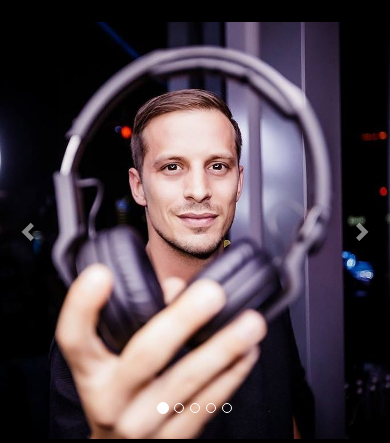
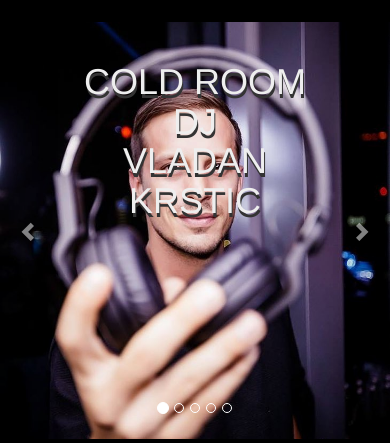
Before and after one commit to stojkovic-mladen/cold-room, a PHP site: page /dj1.html in a window 390 px wide. Shown: the part 68-511 px from the top of the page. Run offline with PHP 8.4, Linux system fonts and the light colour scheme; some libraries are stand-ins or nearby versions.

Commit message:
fix some things

```diff
--- a/css/main.css
+++ b/css/main.css
@@ -62,9 +62,12 @@ body {
   background: #000;
   border: 2px solid #fff; }
 
+@media (max-width: 1300px) {
+  .carousel-caption {
+    top: 2%; } }
 @media (max-width: 768px) {
   .carousel-caption {
-    display: none; } }
+    top: 0; } }
 .hs-overlay {
   width: 400px;
   height: 450px; }
--- a/index.html
+++ b/index.html
@@ -53,24 +53,18 @@
           <img src="img/gramofon.gif" alt="dj1" class="img-responsive">
           <div class="carousel-caption">
             <h1 class="animated fadeInDownBig">Are u in middle east? <br> do u need Dj for your event?</h1>
-            <br>
-            <button type="button" class="animated slideInRight btn btn-default">Get Started</button>
           </div>
         </div>
         <div class="item mainPageSlides">
           <img src="img/dj2.jpg" alt="dj2" class="img-responsive">
           <div class="carousel-caption">
             <h1 class="animated fadeInDownBig">Cold Room is <br> company for dj bookings</h1>
-            <br>
-            <button type="button" class="animated fadeInDown Big btn btn-default">hire a dj</button>
           </div>
         </div>
         <div class="item mainPageSlides">
           <img src="img/dj-equipment.jpeg" alt="dj equipment" class="img-responsive">
           <div class="carousel-caption">
             <h1 class="animated animated fadeInDownBig">We are providing <br>professional dj equipment</h1>
-            <br>
-            <button type="button" class="animated fadeInDown Big btn btn-default">ninja <br>dj equipment</button>
           </div>
         </div>
       </div>
--- a/scss/partials/_intro-header.scss
+++ b/scss/partials/_intro-header.scss
@@ -33,9 +33,16 @@
   border: 2px solid #fff;
 }
 
+@media (max-width: 1300px) {
+  .carousel-caption {
+    top: 2%;
+  // display: none;
+  }
+}
 @media (max-width: 768px) {
   .carousel-caption {
-  display: none;
+    top: 0;
+  // display: none;
   }
 }
 .hs-overlay{
```
Also changed, not shown: 1 other file.
